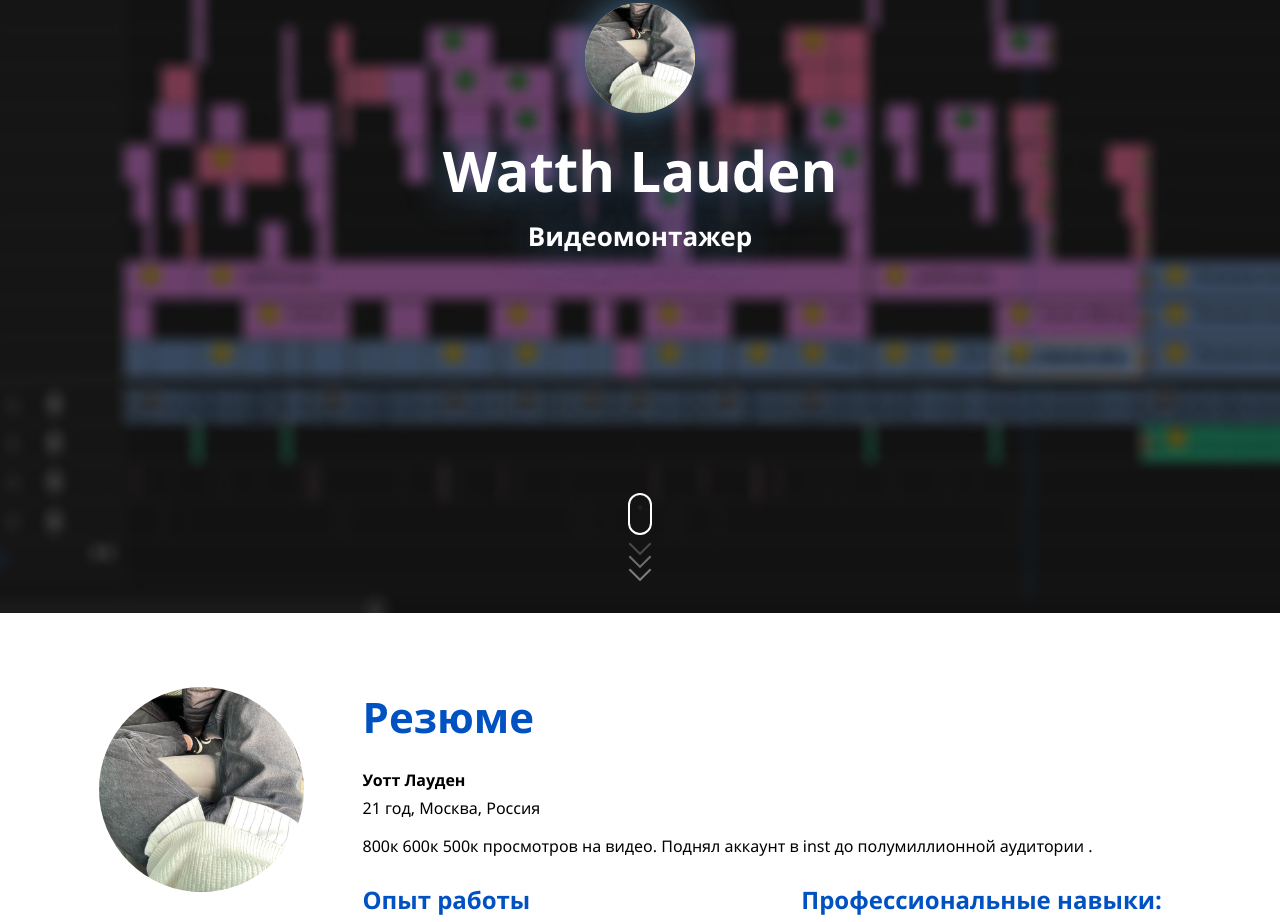
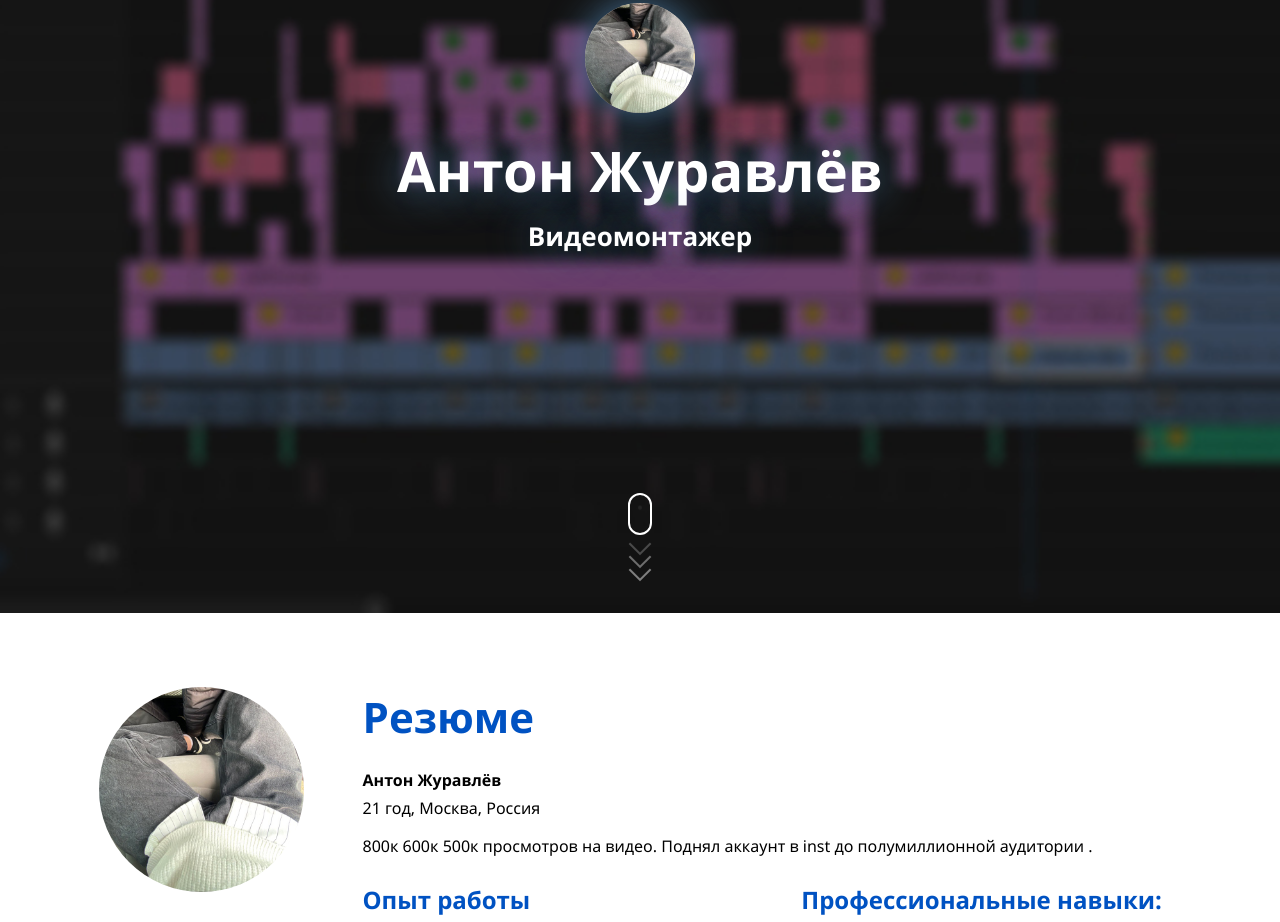
Before and after one commit to zhstkk/rrzm, a plain HTML site: page index.html in a window 1280 px wide. Shown: the part 187-1109 px from the top of the page. Drawn offline with Linux system fonts and the light colour scheme.

Commit message:
Update index.html

```diff
--- a/index.html
+++ b/index.html
@@ -6,7 +6,7 @@
 	<meta name="viewport" content="width=device-width, initial-scale=1.0" />
 
 	<!-- Titles -->
-	<title>Персональный сайт портфолио - Watth Lauden</title>
+	<title>Персональный сайт портфолио - Антон Журавлёв</title>
 	<meta name="keywords" content="Ключевые слова...">
     <meta name="description" content="Описание страницы...">
 
@@ -66,7 +66,7 @@
 					<img src="usercontent/img/photo-small.jpg" alt="Емельян Казаков">
 				</div>
 
-				<h1 class="header__title">Watth Lauden</h1>
+				<h1 class="header__title">Антон Журавлёв</h1>
 				<h2 class="header__subtitle">Видеомонтажер</h2>
 			</div>
 
@@ -99,7 +99,7 @@
 			<!-- Фотография пользователя -->
 			<div class="hidden-xs col-sm-2 col-lg-3">
 				<div class="user-photo user-photo--big">
-					<img src="usercontent/img/photo-big.jpg" alt="Watth Lauden">
+					<img src="usercontent/img/photo-big.jpg" alt="Антон Журавлёв">
 				</div>
 			</div>
 			<!-- // Фотография пользователя -->
@@ -109,7 +109,7 @@
 
 				<div class="heading">Резюме</div>
 
-				<p><strong>Уотт Лауден</strong><br>
+				<p><strong>Антон Журавлёв</strong><br>
 				21 год, Москва, Россия</p>
 				<p>800к 600к 500к просмотров на видео. Поднял аккаунт в inst до полумиллионной аудитории .</p>
 
@@ -372,7 +372,7 @@
 	<!-- Копирайт -->
 	<div class="copyright">
 		<div class="container">
-			<p class="copyright__label">© 2025 Уотт Лауден</p>
+			<p class="copyright__label">© 2025 Антон Журавлёв</p>
 			<p>Видеомонтажер из Москвы.</p>
 		</div>
 	</div>
```
